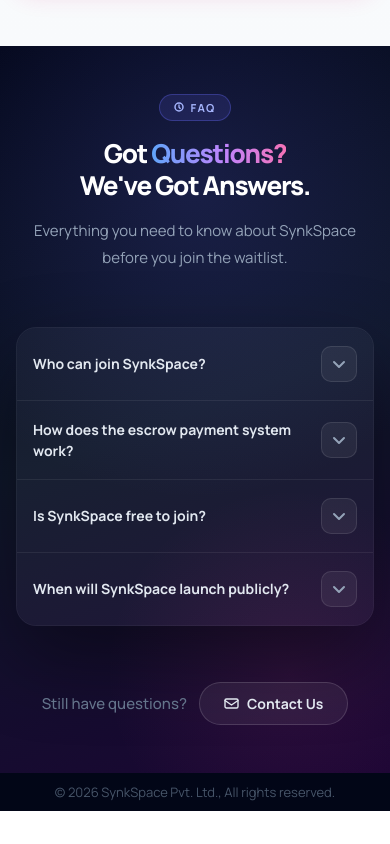
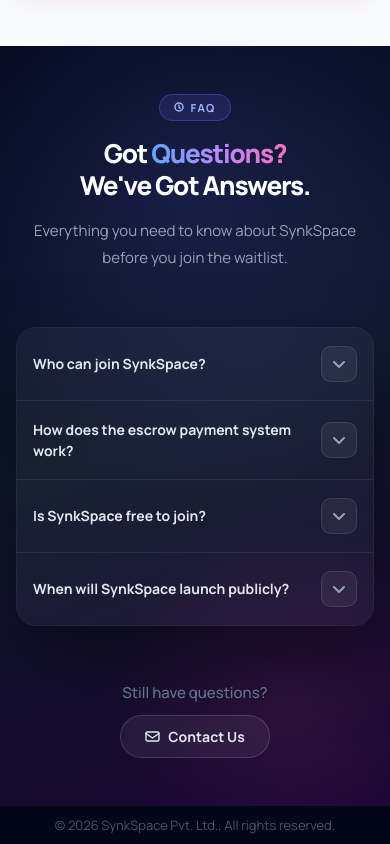
Before and after one commit to syncmailops-ops/sync, a website: page frontend/index.html in a window 390 px wide. Shown: the part 3646-4490 px from the top of the page. Before the commit the page ends 4457 px from the top, so only its background shows below. Drawn offline with Linux system fonts and the light colour scheme; a web font is replaced by a local one.

Commit message:
Add flex-direction to faq-bottom class

```diff
--- a/frontend/index.html
+++ b/frontend/index.html
@@ -832,6 +832,7 @@ body {
   .how-card-title { font-size: 20px; }
   .how-card-body  { font-size: 14px; }
   .how-step-num   { font-size: 72px; }
+  .faq-bottom { flex-direction: column; }
 }
 
 /* ─── PLATFORM SUPERPOWERS ─── */
```
